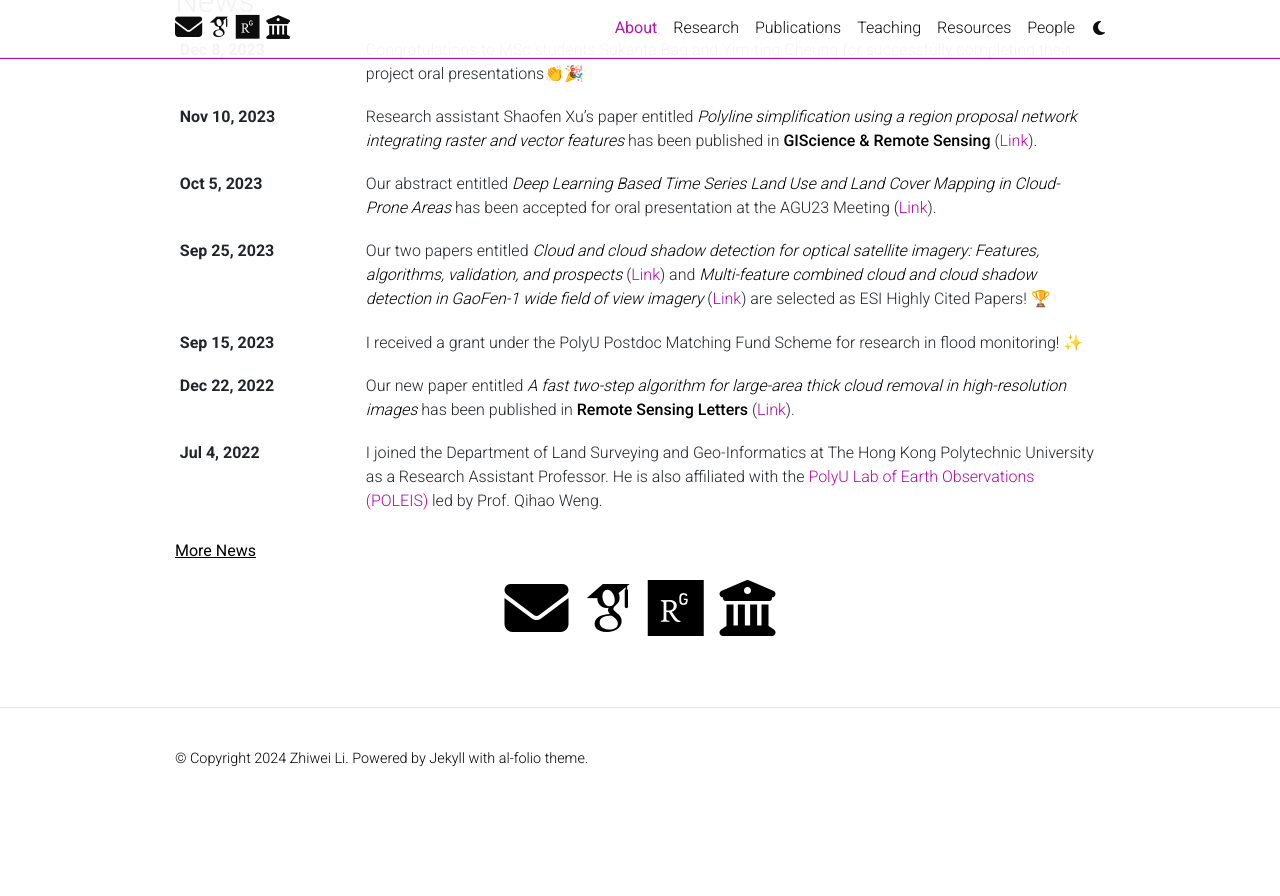
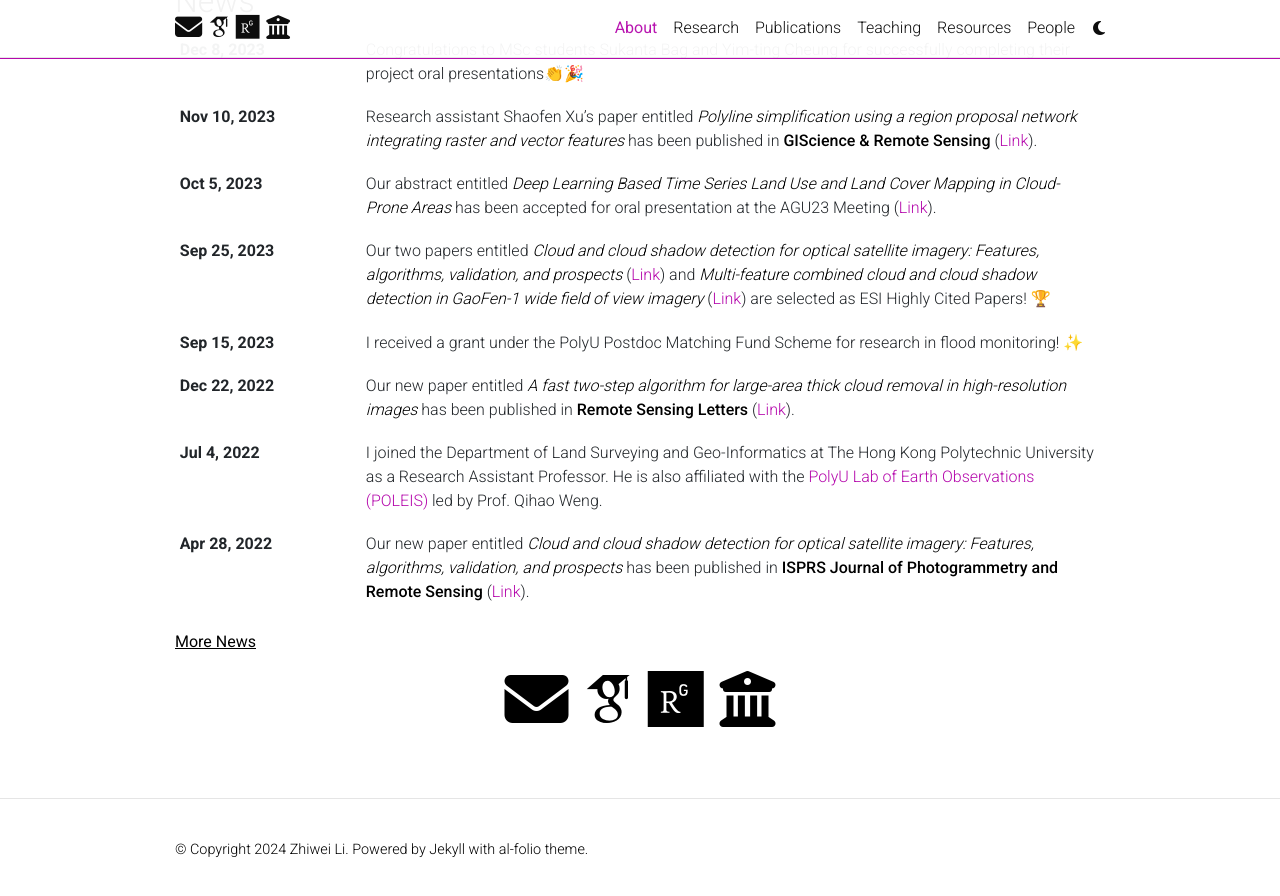
Before and after one commit to dr-lizhiwei/dr-lizhiwei.github.io, a Jekyll site: the page built from _pages/about.md, in a window 1280 px wide and 900 px high, scrolled down 740 px. Shown: the top 896 px of the window. Built offline with Jekyll 4.4.1, drawn with Linux system fonts in a browser that asks for light colours; full-size pictures stand in for the smaller copies a plugin makes; emoji names are drawn with the system emoji font; some web fonts are replaced; comment, search, counter and statistics services are not loaded; a style sheet for code colours, icons or effects is not loaded; before the commit the page ends 1549 px from its top, so only the background shows below that; part of the change alters nothing that is shown.

```diff
--- a/_config.yml
+++ b/_config.yml
@@ -180,7 +180,7 @@ collections:
 announcements:
   enabled: true
   scrollable: false # adds a vertical scroll bar if there are more than 3 news items
-  limit: 7 # leave blank to include all the news in the `_news` folder
+  limit: 8 # leave blank to include all the news in the `_news` folder
 
 latest_posts:
   enabled: true
```
